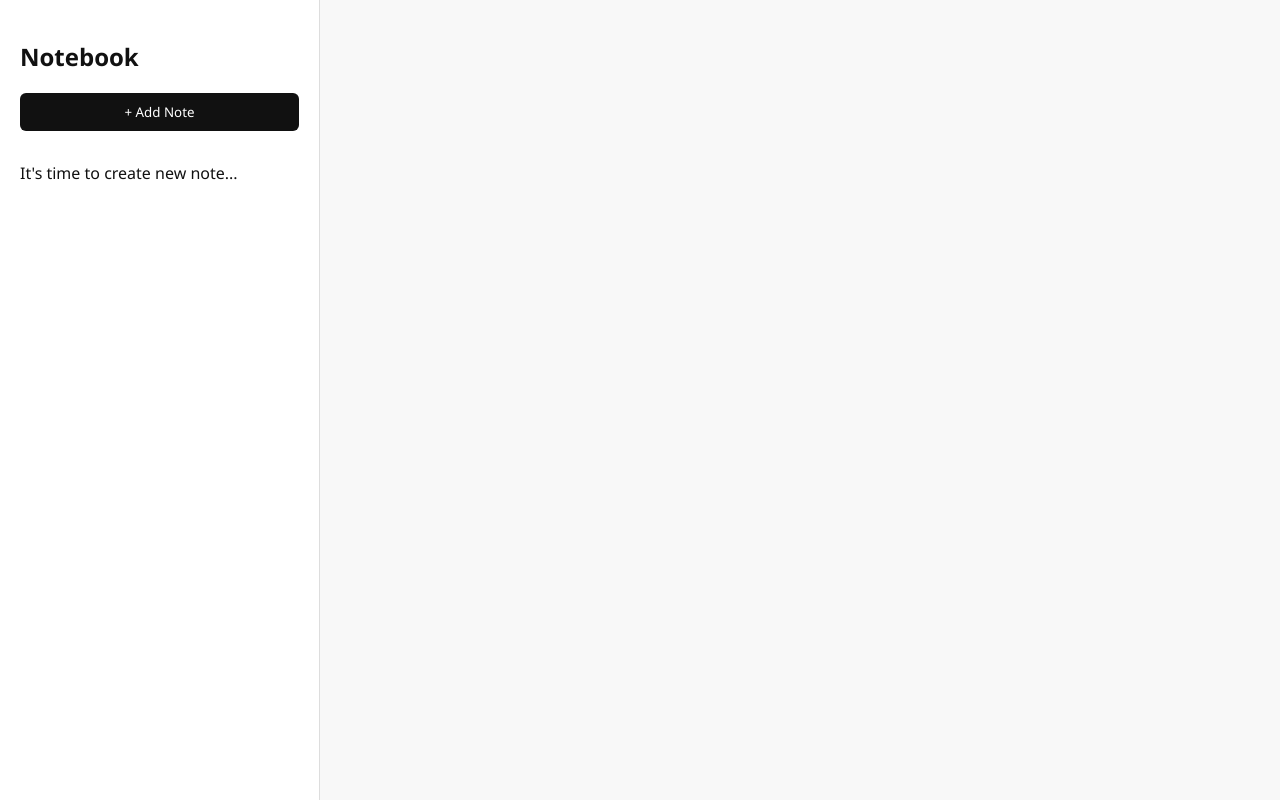
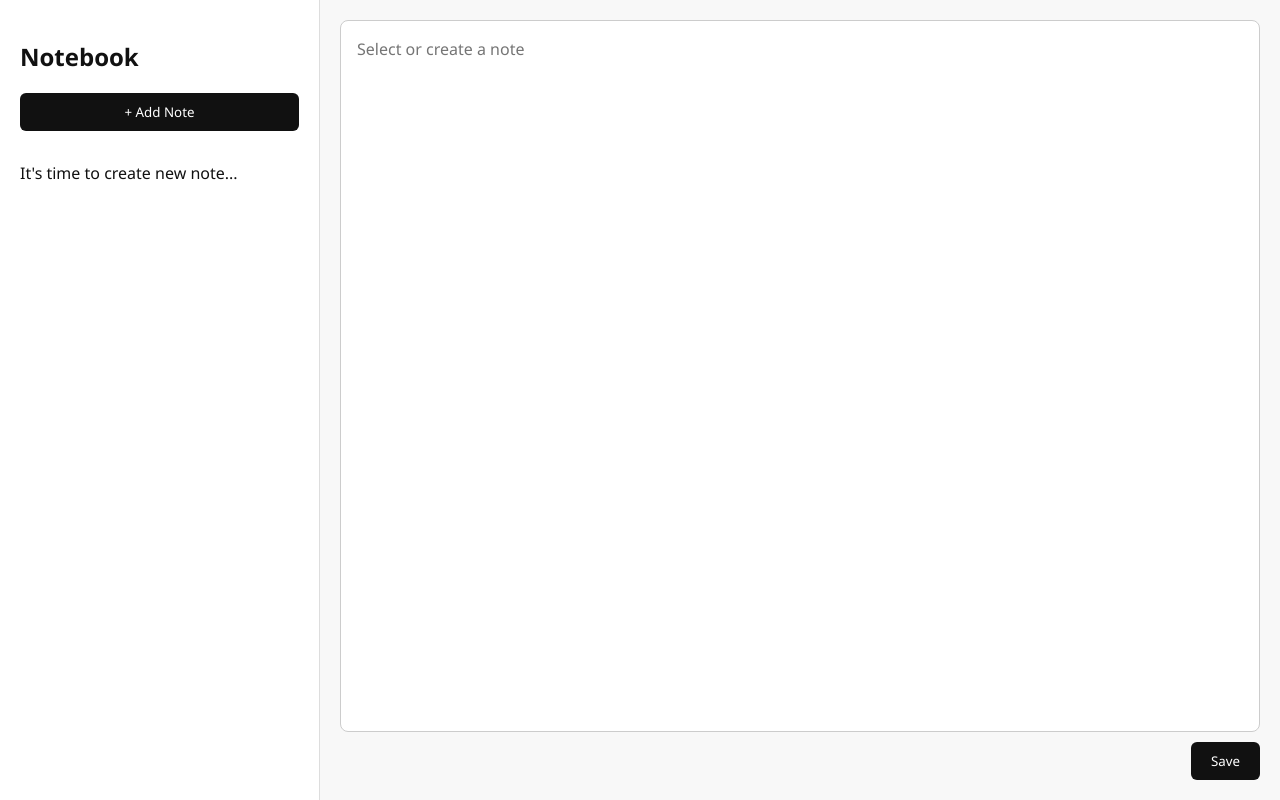
Before and after one commit to rizo0103/electronic-notebook, a React (Vite) app: page / in a window 1280 px wide. Built offline with nearby package versions, Linux system fonts and the light colour scheme.

Commit message:
now editor gets note's data

```diff
--- a/src/components/Editor.jsx
+++ b/src/components/Editor.jsx
@@ -1,10 +1,23 @@
-import React from 'react';
+/* eslint-disable react-hooks/exhaustive-deps */
+import React, { useEffect, useState } from 'react';
+import { getNoteById } from '../services/noteService';
 
 const Editor = ({ id }) => {
+    const [ content, setContent ] = useState("");
+
+    const getNoteData = async () => {
+        setContent(await getNoteById(id).content);
+    };
+
+    useEffect(() => {
+        getNoteData();
+    }, []);
+
     return (
-        <div>
-            {id}
-        </div>
+        <section className='editor'>
+            <textarea placeholder={id ? "Write your note..." : "Select or create a note"} className="note-editor" value={content} onChange={(e) => setContent(e.target.value)} />
+            <button className='save-btn'>Save</button>
+        </section>
     );
 };
 
--- a/src/services/noteService.js
+++ b/src/services/noteService.js
@@ -2,6 +2,10 @@ import { db } from "../db";
 
 export const getAllNotes = async () => {
     return await db.notes.toArray();
+};
+
+export const getNoteById = async (id) => {
+    return await db.notes.get(id);
 };
 
 export const addNote = async (setNotes) => {
```
